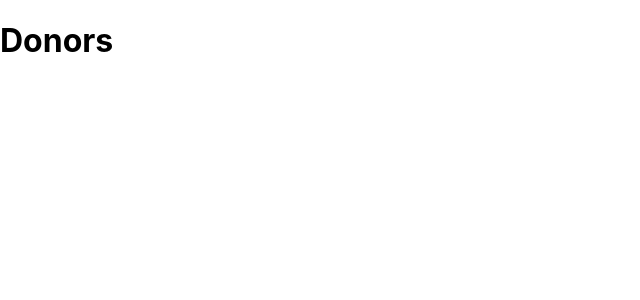
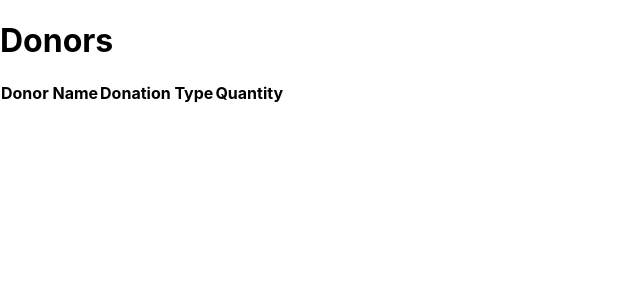
Before and after one commit to Sparky338/Digital-Aid_technical, a React (Create React App) app in the folder digital-aid-seattle/: page /donors in a window 1280 px wide. Shown: the top 300 px of the page, without its empty margins (0-640 px from the left). Built offline with nearby package versions, Linux system fonts and the light colour scheme.

Commit message:
desired layout created, need to adjust local storage for donors to display properly

```diff
--- a/digital-aid-seattle/src/components/donors.js
+++ b/digital-aid-seattle/src/components/donors.js
@@ -1,12 +1,39 @@
 const Donors = () => {
+    const donors = JSON.parse(localStorage.getItem('donors'));
+
     return (
         <div className="mainDiv">
-            <div className="donors">
-                <h1>Donors</h1>
+        <div className="donors">
+            <h1>Donors</h1>
+            <div className="donors-display-table">
+            <tbody className="table-body" border="0" cellSpacing="0">
+                <thead className="table-header">
+                <tr>
+                    <th className="donor-name">Donor Name</th>
+                    <th className="donor-donation-type">Donation Type</th>
+                    <th className="donor-donation-qty">Quantity</th>
+                </tr>
+                </thead>
+                {donors && Object.entries(donors).map((donor, i) => {
+                    return (
+                    <tr className="donor-name-object" key={i}>
+                        {donor && Object.entries(donor).map((item, i) => {
+                            return (
+                                <td className="donors-item-name">{item}</td>
+                                // <td className="donors-item-quantity">
+                                // {donor[item[0]]}
+                                // </td>
 
+                            )
+                        })}
+                    </tr>
+                    );
+                })}
+            </tbody>
             </div>
         </div>
-    )
-}
+        </div>
+    );
+};
 
 export default Donors;
--- a/digital-aid-seattle/src/components/inventory.js
+++ b/digital-aid-seattle/src/components/inventory.js
@@ -6,10 +6,10 @@ const Inventory = () => {
       <h1>Inventory</h1>
       <div className="inventory-display-table">
         <tbody className="table-body" border="0" cellSpacing="0">
-          <thead className="table=header">
+          <thead className="table-header">
             <tr>
               <th className="inventory-donation-type">Donation Type</th>
-              <th className="inventory-donation-type">Quantity</th>
+              <th className="inventory-donation-qty">Quantity</th>
             </tr>
           </thead>
           {inventory &&
```
